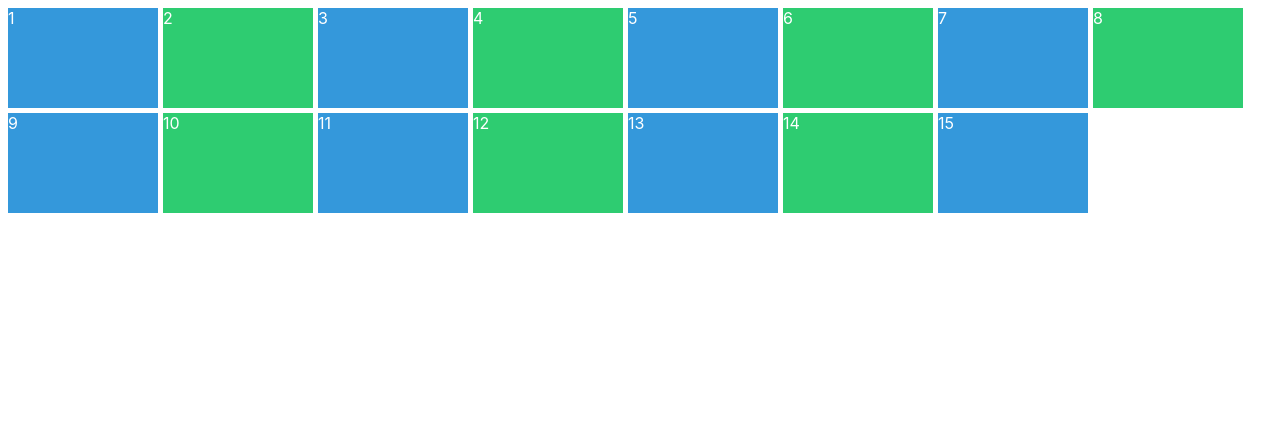
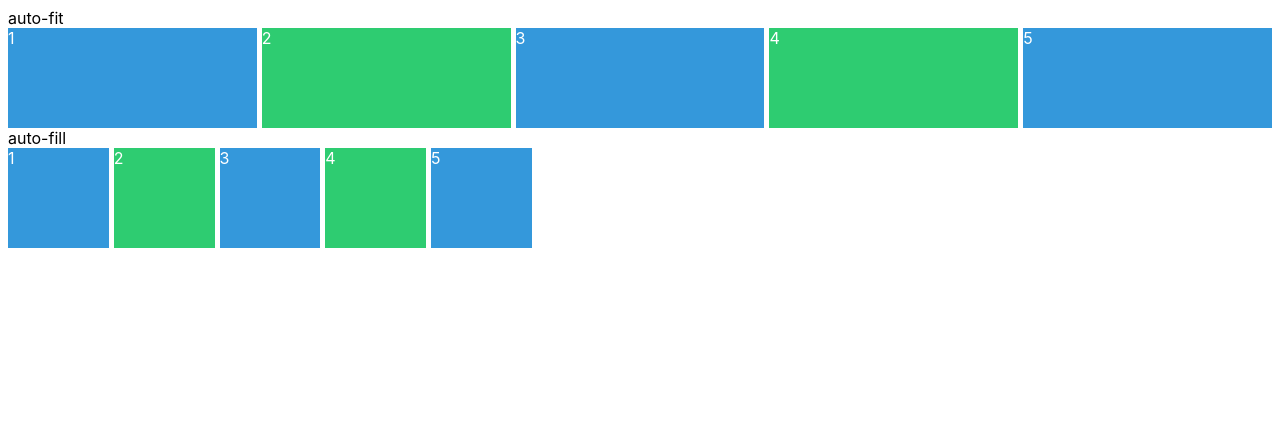
Before and after one commit to easycoders-academy/scss-masterclass, a plain HTML site: page index.html in a window 1280 px wide. Drawn offline with Linux system fonts and the light colour scheme.

Commit message:
2.12 auto-fit и auto-fill

```diff
--- a/index.html
+++ b/index.html
@@ -7,22 +7,21 @@
     <title>Мастеркласс по S(CSS)</title>
 </head>
 <body>
+    auto-fit
     <div class="grid">
        <div class="item">1</div>
        <div class="item">2</div>
        <div class="item">3</div>
        <div class="item">4</div>
        <div class="item">5</div>
-       <div class="item">6</div>
-       <div class="item">7</div>
-       <div class="item">8</div>
-       <div class="item">9</div>
-       <div class="item">10</div>
-       <div class="item">11</div>
-       <div class="item">12</div>
-       <div class="item">13</div>
-       <div class="item">14</div>
-       <div class="item">15</div>
+    </div>
+    auto-fill
+    <div class="grid">
+       <div class="item">1</div>
+       <div class="item">2</div>
+       <div class="item">3</div>
+       <div class="item">4</div>
+       <div class="item">5</div>
     </div>
 </body>
 </html>
--- a/styles.css
+++ b/styles.css
@@ -6,9 +6,15 @@ body {
     color: white;
     display: grid;
     gap: 5px;
-    grid-template-columns: repeat(8, minmax(100px, 150px));
-    grid-template-rows: repeat(4, 100px);
-    grid-auto-columns: 100px;
+    grid-auto-rows: 100px;
+}
+
+.grid:first-child{
+    grid-template-columns: repeat(auto-fit, minmax(100px, 1fr));
+}
+
+.grid:last-child{
+    grid-template-columns: repeat(auto-fill, minmax(100px, 1fr));
 }
 
 .item:nth-child(even) {
```
Also changed, not shown: README.md.
